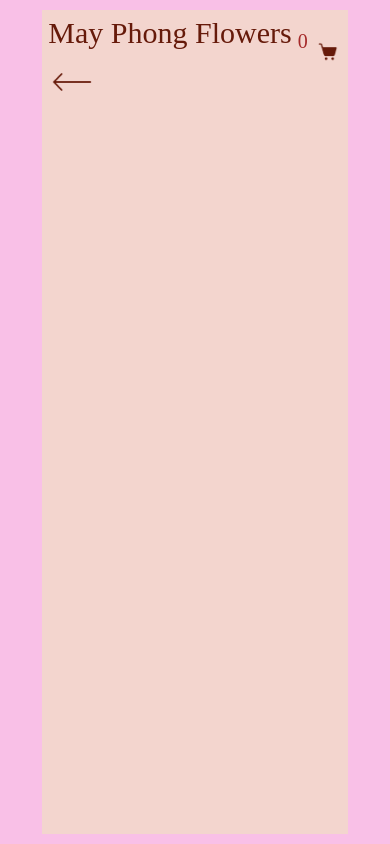
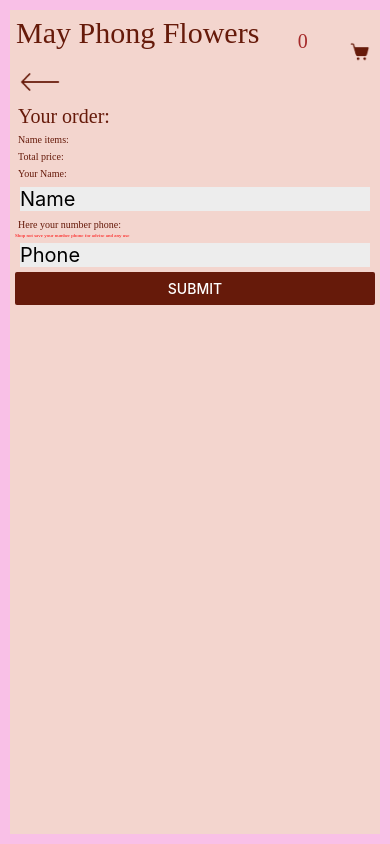
Before and after one commit to StarinovOleg/shop-application, a React Native app: screen /ScreenThree in a window 390 px wide. Built offline with nearby package versions, Linux system fonts and the light colour scheme.

Commit message:
react-hook-form

```diff
--- a/package.json
+++ b/package.json
@@ -14,6 +14,7 @@
     "@react-navigation/native-stack": "^6.7.0",
     "@types/react-native": "^0.69.3",
     "react": "18.0.0",
+    "react-hook-form": "^7.33.1",
     "react-native": "0.69.1",
     "react-native-safe-area-context": "^4.3.1",
     "react-native-screens": "^3.15.0"
--- a/src/ScreenThree/index.tsx
+++ b/src/ScreenThree/index.tsx
@@ -1,10 +1,29 @@
 import React from 'react';
 
 import Header from '../MainLayout/Header';
-import {ScrollView, StyleSheet, View} from 'react-native';
+import {
+  ScrollView,
+  StyleSheet,
+  View,
+  TextInput,
+  Button,
+  Text,
+} from 'react-native';
 import ButtonBack from '../ScreenSecond/ButtonBack';
+import {useForm, Controller} from 'react-hook-form';
 export default function ScreenThree(props) {
   const count = 0;
+  const {
+    control,
+    handleSubmit,
+    formState: {errors},
+  } = useForm({
+    defaultValues: {
+      firstName: '',
+      phone: '',
+    },
+  });
+  const onSubmit = data => console.log(data);
   return (
     <View style={styles.backgroundBody}>
       <ScrollView
@@ -12,7 +31,68 @@ export default function ScreenThree(props) {
         style={styles.viewContainer}>
         <Header count={count} />
         <ButtonBack onPress={() => props.navigation.goBack()} />
-        <View style={styles.buttonContainer}></View>
+        <View style={styles.buttonContainer}>
+          <Text style={styles.titlePage}>Your order:</Text>
+          <Text style={styles.titleOrder}>Name items:</Text>
+          <Text style={styles.titleOrder}>Total price:</Text>
+          <Controller
+            control={control}
+            rules={{
+              required: true,
+            }}
+            render={({field: {onChange, onBlur, value}}) => (
+              <>
+                <Text style={styles.titleOrder}>Your Name:</Text>
+                <TextInput
+                  style={styles.input}
+                  onBlur={onBlur}
+                  onChangeText={onChange}
+                  value={value}
+                  placeholder="Name"
+                />
+              </>
+            )}
+            name="firstName"
+          />
+          {errors.firstName && <Text>This is empty.</Text>}
+
+          <Controller
+            control={control}
+            rules={{
+              minLength: 10,
+              maxLength: 10,
+              required: true,
+              pattern: {
+                value: /\d+/g,
+                message: 'Not a valid email',
+              },
+            }}
+            render={({field: {onChange, onBlur, value}}) => (
+              <>
+                <Text style={styles.titleOrder}>Here your number phone:</Text>
+                <Text style={styles.titleNotification}>
+                  Shop not save your number phone for advise and any use
+                </Text>
+                <TextInput
+                  style={styles.input}
+                  onBlur={onBlur}
+                  onChangeText={onChange}
+                  value={value}
+                  placeholder="Phone"
+                />
+              </>
+            )}
+            name="phone"
+          />
+          {errors.phone && (
+            <Text>Here not correct or empty email. Use format: 0123456789</Text>
+          )}
+          <Button
+            title="Submit"
+            onPress={handleSubmit(onSubmit)}
+            color="#661A0A"
+          />
+        </View>
       </ScrollView>
     </View>
   );
@@ -22,7 +102,6 @@ const styles = StyleSheet.create({
   backgroundBody: {
     backgroundColor: '#F9C0E7',
     flex: 1,
-    alignItems: 'center',
   },
   viewContainer: {
     backgroundColor: '#F3D5CE',
@@ -30,9 +109,31 @@ const styles = StyleSheet.create({
   },
 
   buttonContainer: {
-    flexDirection: 'row',
-    justifyContent: 'space-between',
     marginLeft: 5,
     marginRight: 5,
+    textAlign: 'left',
+  },
+  input: {
+    backgroundColor: '#ededed',
+    fontSize: 20,
+    margin: 5,
+  },
+  titlePage: {
+    fontSize: 20,
+    color: '#661A0A',
+    padding: 3,
+    fontFamily: 'Poppins-Medium',
+    textAlign: 'left',
+  },
+  titleOrder: {
+    fontSize: 10,
+    color: '#661A0A',
+    padding: 3,
+    fontFamily: 'Poppins-Medium',
+  },
+  titleNotification: {
+    fontSize: 5,
+    color: 'red',
+    fontFamily: 'Poppins-Medium',
   },
 });
```
Also changed, not shown: 2 other files (tests, documents, lock files or other folders).
